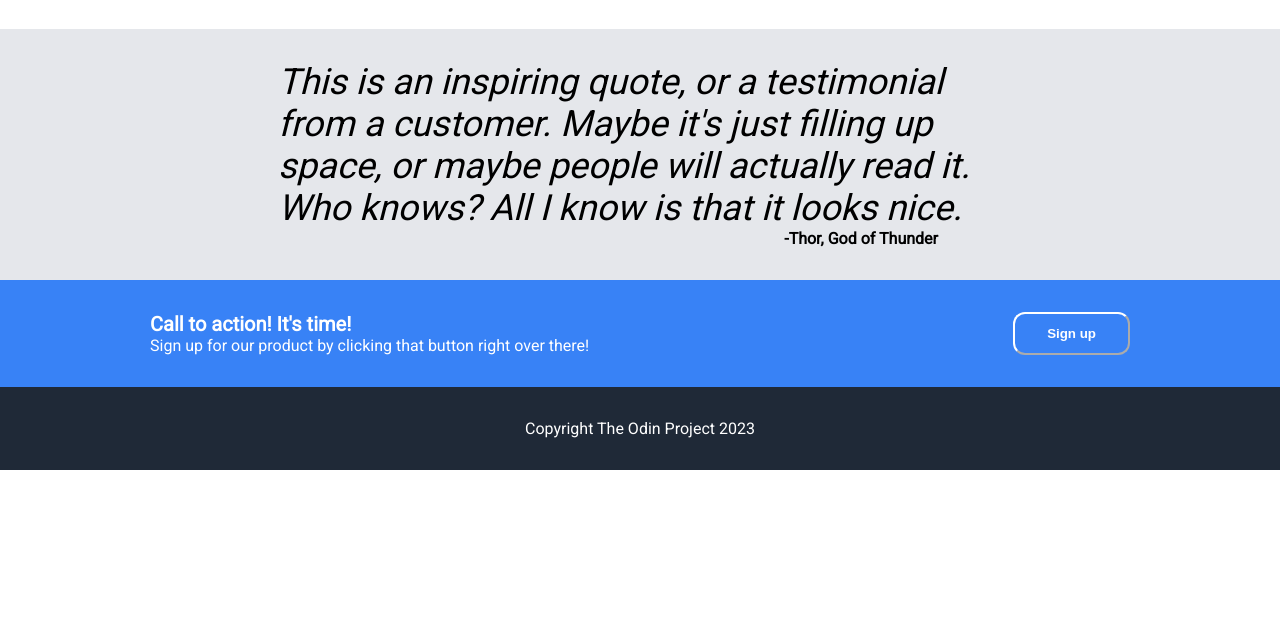
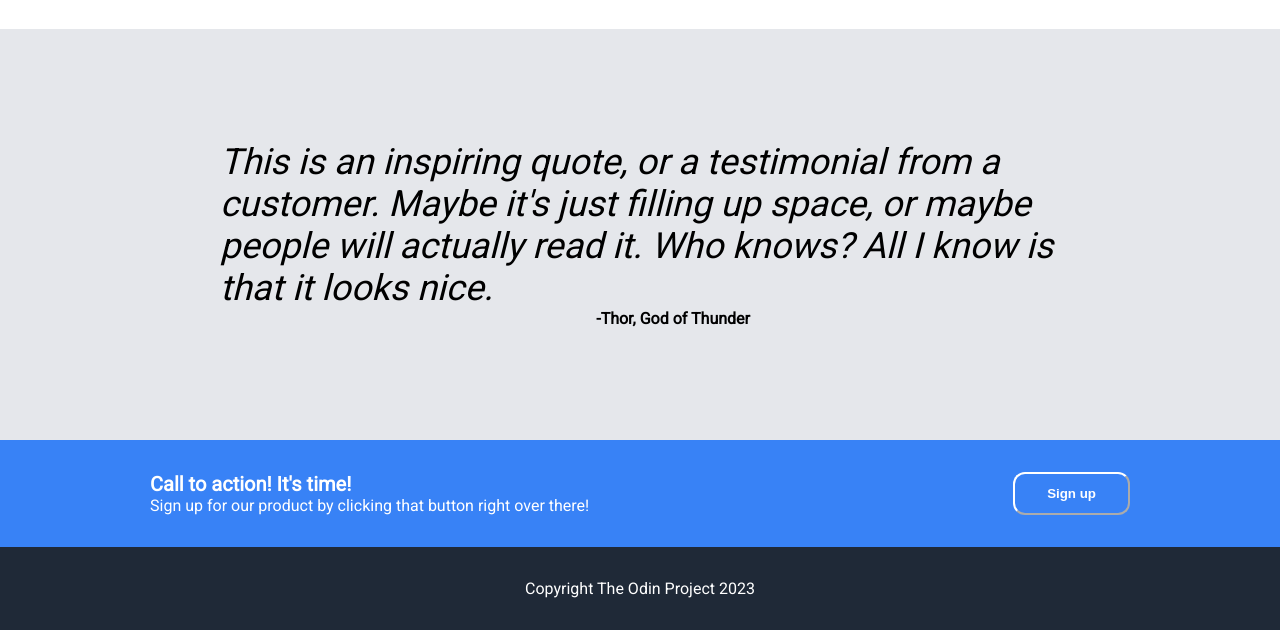
Before and after one commit to Anubis4023/landing-page, a plain HTML site: page index.html in a window 1280 px wide. Shown: the part 751-1381 px from the top of the page. Before the commit the page ends 1221 px from the top, so only its background shows below. Drawn offline with Linux system fonts and the light colour scheme.

Commit message:
Fix spacing issues on the quote section

```diff
--- a/style.css
+++ b/style.css
@@ -93,19 +93,24 @@ img {
     background-color: #E5E7EB;
     display: flex;
     flex-direction: column;
+    align-items: center;
 }
 
 .quote-text {
     font-size: 36px;
     font-style: italic;
     font-weight: 300;
-    margin: 0 128px;
+    /* margin: 24px 128px; */
+    /* padding: 0px 256px; */
+    margin-top: 80px;
+    width: 840px;
 }
 
 .quote-author {
     font-weight: bold;
     align-self: flex-end;
-    margin: 0 192px;
+    margin-bottom: 80px;
+    padding-right: 380px;
 }
 
 .sign-up {
```
